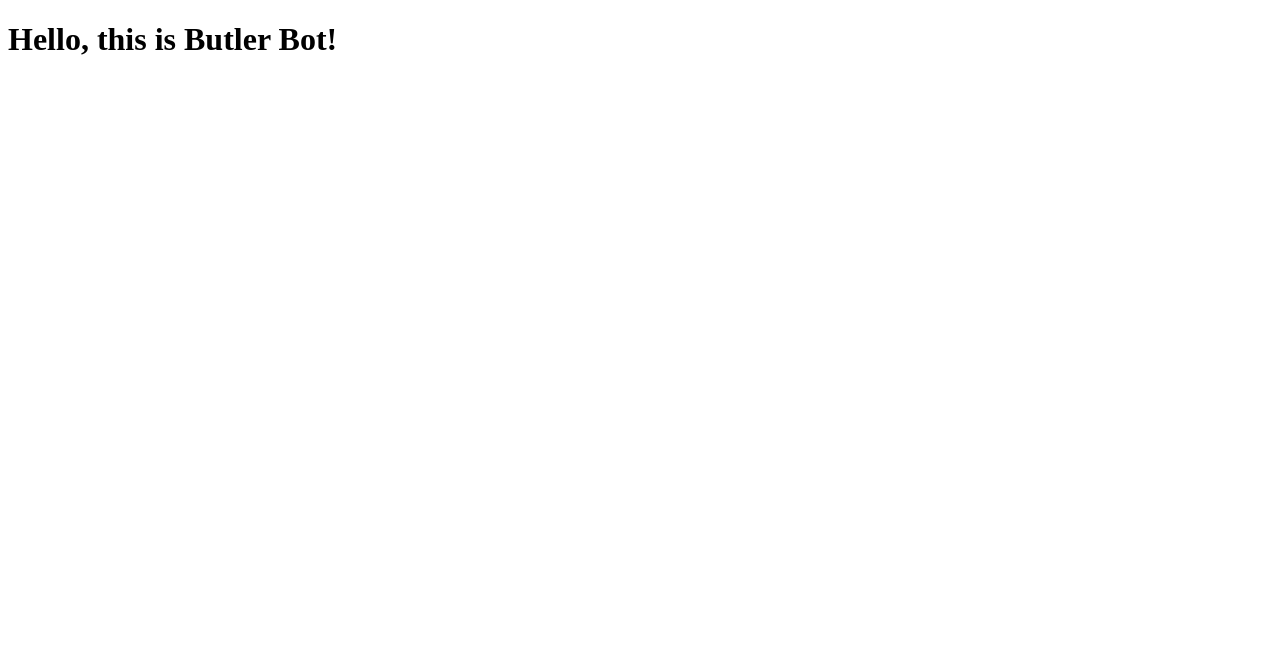
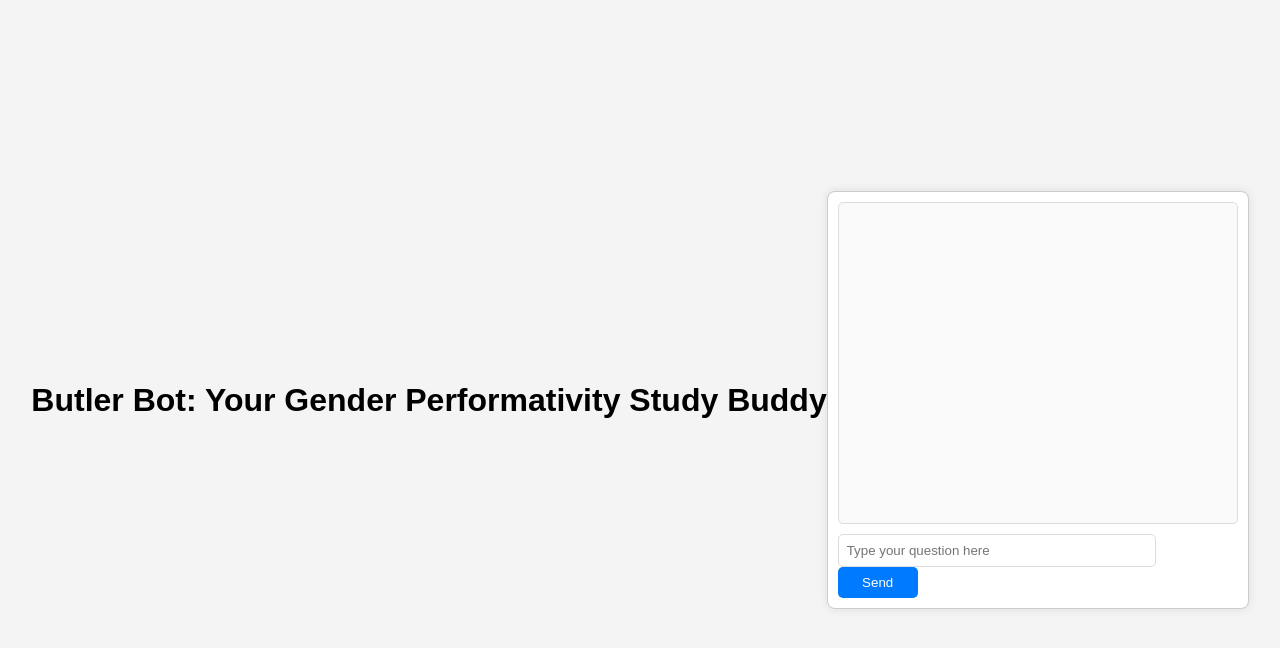
Before and after one commit to ebuckley3/Butler-Bot, a plain HTML site: page index.html in a window 1280 px wide. Drawn offline with Linux system fonts and the light colour scheme.

Commit message:
Update index.html

```diff
--- a/index.html
+++ b/index.html
@@ -3,9 +3,102 @@
 <head>
     <meta charset="UTF-8">
     <meta name="viewport" content="width=device-width, initial-scale=1.0">
-    <title>Butler Bot</title>
+    <title>Butler Bot: Your Gender Performativity Study Buddy</title>
+
+    <!-- Embedded CSS -->
+    <style>
+        /* Style the body for general layout */
+        body {
+            font-family: Arial, sans-serif;
+            display: flex;
+            justify-content: center;
+            align-items: center;
+            height: 100vh;
+            margin: 0;
+            background-color: #f4f4f4;
+        }
+
+        /* Container for the chat interface */
+        #chat-container {
+            width: 400px;
+            border: 1px solid #ccc;
+            padding: 10px;
+            background-color: #fff;
+            box-shadow: 0px 0px 10px rgba(0, 0, 0, 0.1);
+            border-radius: 8px;
+        }
+
+        /* Chatbox area where messages will appear */
+        #chatbox {
+            height: 300px;
+            overflow-y: auto;
+            margin-bottom: 10px;
+            padding: 10px;
+            border: 1px solid #ddd;
+            background-color: #fafafa;
+            border-radius: 5px;
+        }
+
+        /* Style for each user and bot message */
+        #chatbox p {
+            margin: 5px 0;
+        }
+
+        /* Input area */
+        #user-input {
+            width: 75%;
+            padding: 8px;
+            border: 1px solid #ddd;
+            border-radius: 5px;
+            margin-right: 5px;
+        }
+
+        /* Style for the send button */
+        button {
+            width: 20%;
+            padding: 8px;
+            background-color: #007BFF;
+            color: #fff;
+            border: none;
+            border-radius: 5px;
+            cursor: pointer;
+        }
+
+        button:hover {
+            background-color: #0056b3;
+        }
+    </style>
 </head>
 <body>
-    <h1>Hello, this is Butler Bot!</h1>
+    <h1>Butler Bot: Your Gender Performativity Study Buddy</h1>
+    <div id="chat-container">
+        <div id="chatbox"></div>
+        <input type="text" id="user-input" placeholder="Type your question here">
+        <button onclick="getResponse()">Send</button>
+    </div>
+
+    <!-- JavaScript Logic -->
+    <script>
+        function getResponse() {
+            const userInput = document.getElementById("user-input").value;
+            const chatbox = document.getElementById("chatbox");
+
+            // Simple response logic for now
+            let response = "";
+
+            if (userInput.toLowerCase().includes("gender performativity")) {
+                response = "Gender performativity is the concept that gender is not an innate quality but is expressed and performed based on societal expectations.";
+            } else if (userInput.toLowerCase().includes("judith butler")) {
+                response = "Judith Butler is a key theorist in gender studies, known for her work on gender performativity, suggesting that gender is a social construct performed through repeated acts.";
+            } else {
+                response = "I'm here to help answer questions about gender performativity and women's studies. Please ask me something related!";
+            }
+
+            // Display the conversation
+            chatbox.innerHTML += `<p><strong>You:</strong> ${userInput}</p>`;
+            chatbox.innerHTML += `<p><strong>Bot:</strong> ${response}</p>`;
+            document.getElementById("user-input").value = ""; // Clear the input
+        }
+    </script>
 </body>
 </html>
```
